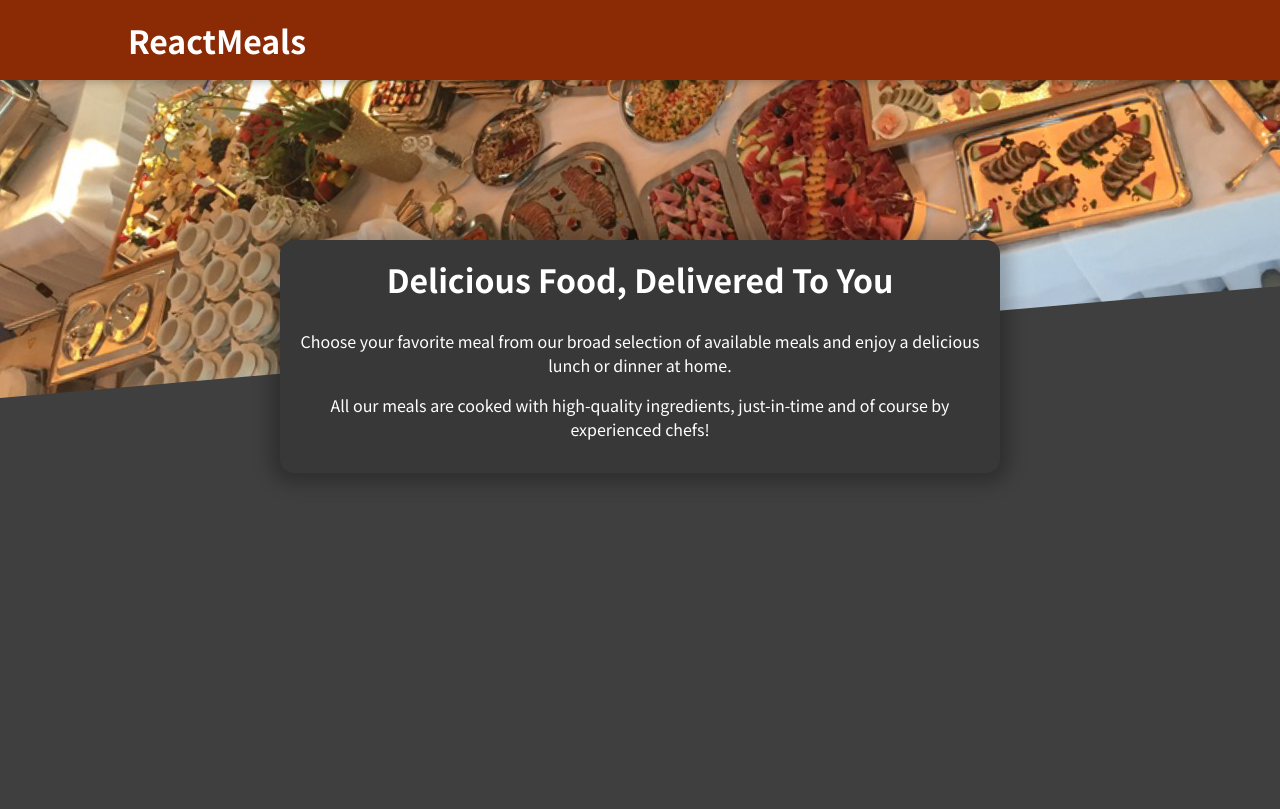
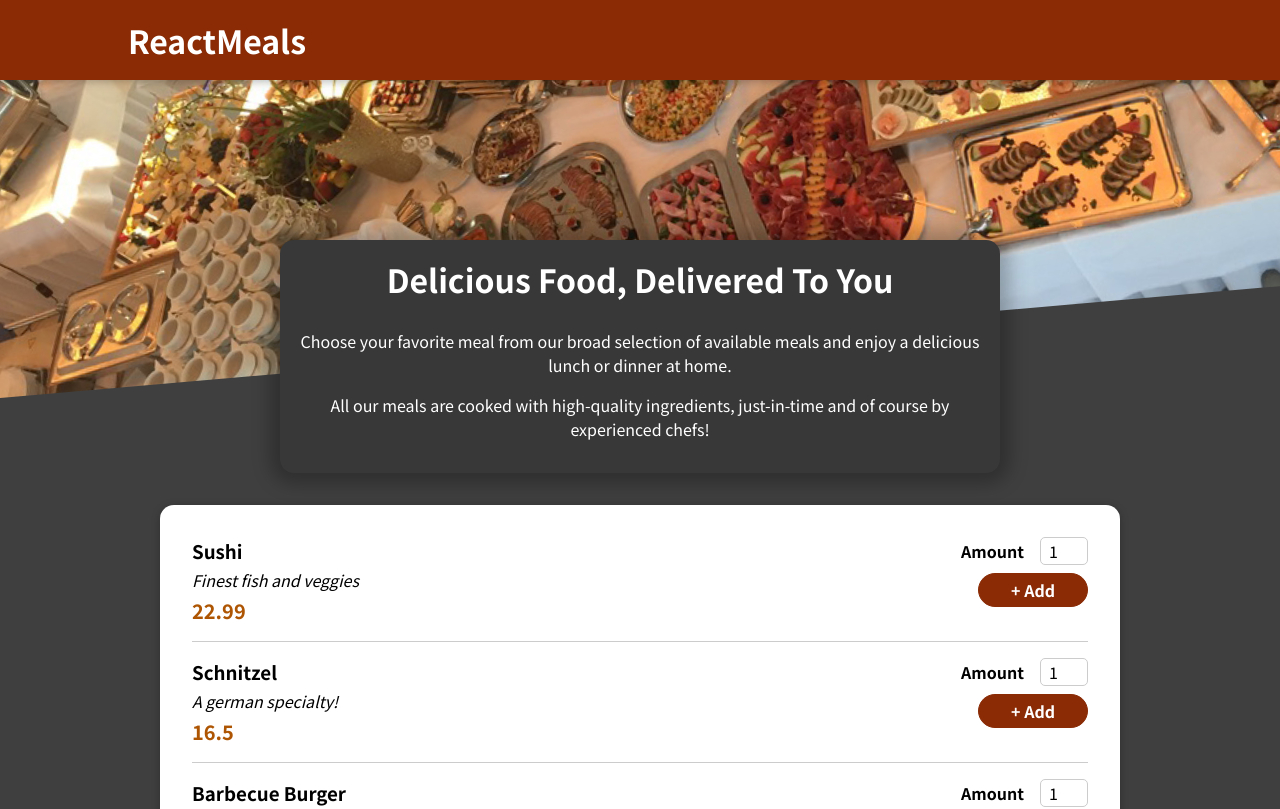
Before and after one commit to romeguarin/guild-react-demo, a React (Create React App) app in the folder demo/: page / in a window 1280 px wide. Shown: the top 809 px of the page. Built offline with nearby package versions, Linux system fonts and the light colour scheme.

Commit message:
complete meal items with submit form, fix list rendering on previous commit

```diff
--- a/demo/src/components/AvailableMeals/AvailableMeals.tsx
+++ b/demo/src/components/AvailableMeals/AvailableMeals.tsx
@@ -7,7 +7,12 @@ import MealItem from './MealItem';
 type Props = {};
 
 const AvailableMeals = (props: Props) => {
-  const meals = DUMMY_MEALS.map((meal) => <MealItem {...meal} />);
+  const meals = DUMMY_MEALS.map((meal) => (
+    <MealItem
+      key={meal.id}
+      {...meal}
+    />
+  ));
   return (
     <section className={classes.meals}>
       <Card>
--- a/demo/src/components/AvailableMeals/MealItem.tsx
+++ b/demo/src/components/AvailableMeals/MealItem.tsx
@@ -2,10 +2,12 @@ import React, { FC } from 'react';
 import { MealProps } from '../../interfaces/meal';
 import { BaseComponentProps } from '../../interfaces/react-helper-interfaces';
 import classes from './MealItem.module.css';
+import MealItemForm from './MealItemForm';
 
 interface MealItemProps extends BaseComponentProps, MealProps {}
 
 const MealItem: FC<MealItemProps> = (props) => {
+  const addToCartHandler = (amount: number) => {};
   return (
     <li className={classes.meal}>
       <div>
@@ -14,9 +16,10 @@ const MealItem: FC<MealItemProps> = (props) => {
         <div className={classes.price}>{props.price}</div>
       </div>
       <div>
-        <form>
-          <button>+ Add</button>
-        </form>
+        <MealItemForm
+          id={props.id}
+          onAddToCart={addToCartHandler}
+        />
       </div>
     </li>
   );
--- /dev/null
+++ b/demo/src/components/AvailableMeals/MealItemForm.module.css
@@ -0,0 +1,20 @@
+.form {
+  text-align: right;
+}
+
+.form button {
+  font: inherit;
+  cursor: pointer;
+  background-color: #8a2b06;
+  border: 1px solid #8a2b06;
+  color: white;
+  padding: 0.25rem 2rem;
+  border-radius: 20px;
+  font-weight: bold;
+}
+
+.form button:hover,
+.form button:active {
+  background-color: #641e03;
+  border-color: #641e03;
+}
--- /dev/null
+++ b/demo/src/components/AvailableMeals/MealItemForm.tsx
@@ -0,0 +1,50 @@
+import React, { FC, useRef, useState } from 'react';
+import Input from '../Input/Input';
+import classes from './MealItemForm.module.css';
+
+interface MealItemFormProps {
+  id: string;
+  onAddToCart: (amount: number) => any;
+}
+
+const MealItemForm: FC<MealItemFormProps> = (props) => {
+  const [amountIsValid, setAmountIsValid] = useState(true);
+  const amountInputRef = useRef<HTMLInputElement>(null);
+
+  const submitHandler = (event: React.FormEvent<HTMLFormElement>): void => {
+    event.preventDefault();
+    const enteredAmount = parseInt(amountInputRef?.current?.value ?? '0');
+
+    if (enteredAmount <= 0) {
+      setAmountIsValid(false);
+      return;
+    }
+
+    props.onAddToCart(enteredAmount);
+  };
+
+  const inputDom = {
+    id: `amount_${props.id}`,
+    type: 'number',
+    min: '1',
+    max: '5',
+    step: '1',
+    defaultValue: '1',
+  };
+  return (
+    <form
+      className={classes.form}
+      onSubmit={submitHandler}
+    >
+      <Input
+        ref={amountInputRef}
+        label='Amount'
+        htmlInput={inputDom}
+      />
+      <button>+ Add</button>
+      {!amountIsValid && <p>Please enter a valid amount</p>}
+    </form>
+  );
+};
+
+export default MealItemForm;
--- /dev/null
+++ b/demo/src/components/Input/Input.module.css
@@ -0,0 +1,18 @@
+.input {
+  display: flex;
+  align-items: center;
+  margin-bottom: 0.5rem;
+}
+
+.input label {
+  font-weight: bold;
+  margin-right: 1rem;
+}
+
+.input input {
+  width: 3rem;
+  border-radius: 5px;
+  border: 1px solid #ccc;
+  font: inherit;
+  padding-left: 0.5rem;
+}
--- /dev/null
+++ b/demo/src/components/Input/Input.tsx
@@ -0,0 +1,23 @@
+import React from 'react';
+import classes from './Input.module.css';
+
+interface InputProps {
+  label: string;
+  htmlInput: {
+    id: string;
+  };
+}
+
+const Input = React.forwardRef<HTMLInputElement, InputProps>((props, ref) => {
+  return (
+    <div className={classes.input}>
+      <label htmlFor={props.htmlInput.id}>{props.label}</label>
+      <input
+        ref={ref}
+        {...props.htmlInput}
+      />
+    </div>
+  );
+});
+
+export default Input;
--- a/demo/src/components/Meals/Meals.tsx
+++ b/demo/src/components/Meals/Meals.tsx
@@ -1,10 +1,12 @@
-import React from 'react';
+import React, { Fragment } from 'react';
+import AvailableMeals from '../AvailableMeals/AvailableMeals';
 import classes from './Meals.module.css';
 
 type Props = {};
 
 const Meals = (props: Props) => {
   return (
+    <Fragment>
       <section className={classes.summary}>
         <h2>Delicious Food, Delivered To You</h2>
         <p>
@@ -12,10 +14,12 @@ const Meals = (props: Props) => {
           and enjoy a delicious lunch or dinner at home.
         </p>
         <p>
-        All our meals are cooked with high-quality ingredients, just-in-time and
-        of course by experienced chefs!
+          All our meals are cooked with high-quality ingredients, just-in-time
+          and of course by experienced chefs!
         </p>
       </section>
+      <AvailableMeals />
+    </Fragment>
   );
 };
 
```
Lines whose indentation alone changed are shown as unchanged.
